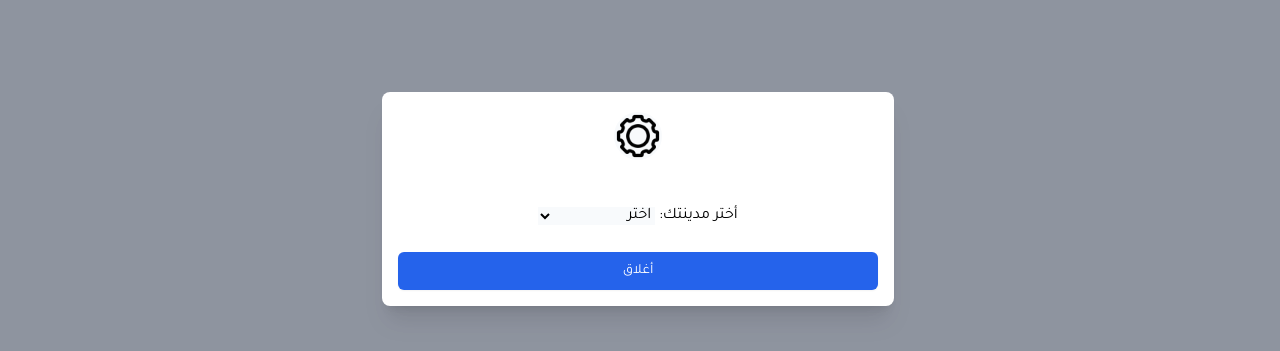
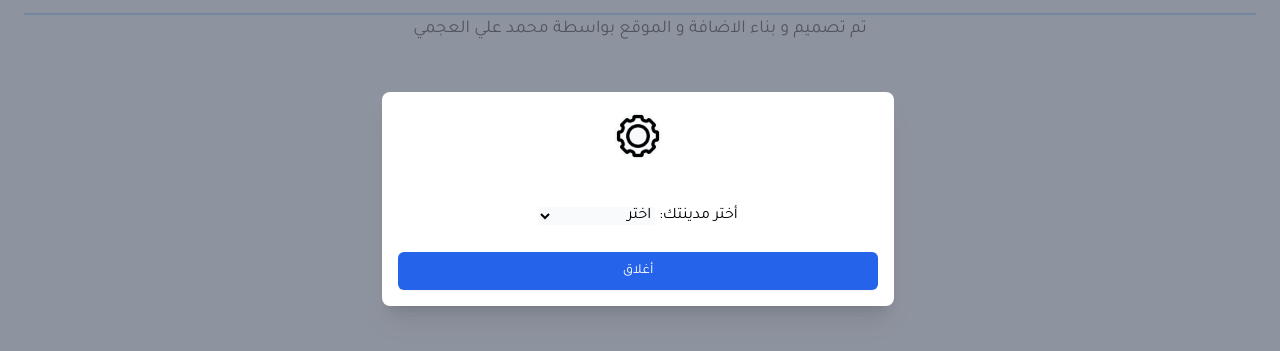
Before and after one commit to AuReckless/Pray-Times, a browser extension: page index.html in a window 1280 px wide. Shown: the part 201-552 px from the top of the page. Drawn offline with Linux system fonts and the light colour scheme; no server answers; a web font is replaced by a local one.

Commit message:
adding footer and adding the url for the website version

```diff
--- a/index.html
+++ b/index.html
@@ -90,5 +90,11 @@
     <section id="ayah" class="flex w-full flex-col gap-4 justify-center text-center text-base text-wrap" style="font-family: 'Amiri Quran', serif">
       <!-- Random ayah will appear here -->
     </section>
+
+    <footer class="text-center my-4 border-t-2 border-blue-300">
+      <a href="https://devm7mdali.github.io" target="_blank" class="hover:text-blue-700 text-lg">
+        تم تصميم و بناء الاضافة و الموقع بواسطة محمد علي العجمي
+      </a>
+    </footer>
   </body>
 </html>
```
Also changed, not shown: CSS/output.css, README.md, 1 other file.
